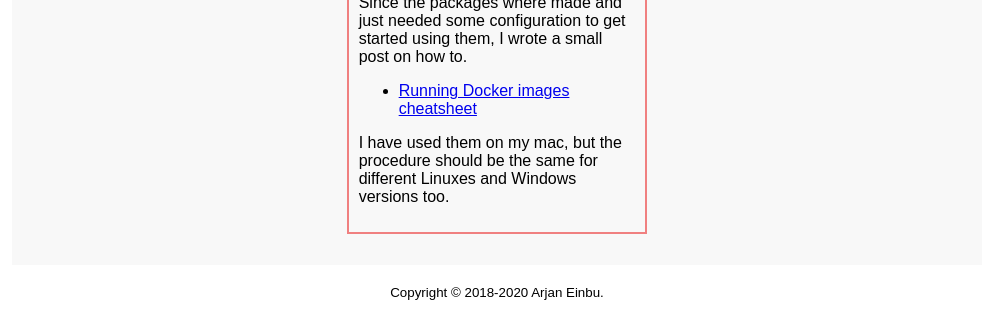
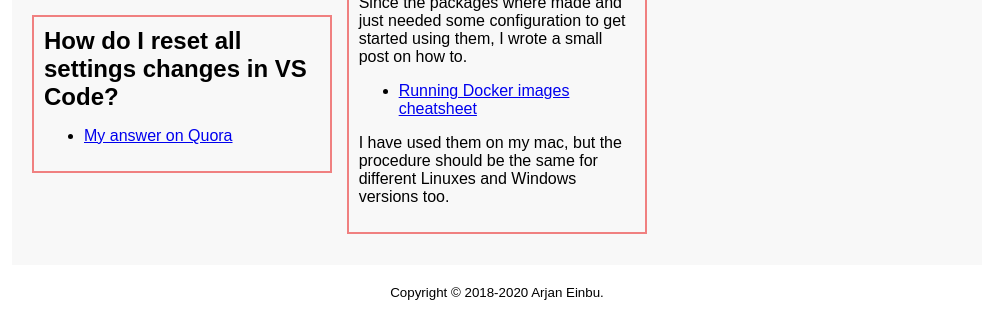
Before and after one commit to aeinbu/aeinbu.github.io, a website: page index.html in a window 1280 px wide. Shown: the part 1247-1567 px from the top of the page, without its empty margins (143-1135 px from the left). Drawn offline with Linux system fonts and the light colour scheme.

Commit message:
Added article about quora answer on "reset settings in vscode"

```diff
--- a/index.html
+++ b/index.html
@@ -74,6 +74,15 @@
 			<article class="picframe">
 				<img src="https://farm8.staticflickr.com/7049/6915161542_d8154259f1.jpg" />
 				<div class="caption">Tarifa, España</div>
+			</article>
+
+			<article class="block border">
+				<h2>How do I reset all settings changes in VS Code?</h2>
+				<ul>
+					<li>
+						<a href="https://www.quora.com/How-do-I-reset-all-settings-changes-in-VS-Code/answer/Arjan-Einbu?__nsrc__=4&__snid3__=7002574443">My answer on Quora</a>
+					</li>
+				</ul>
 			</article>
 
 			<article class="block border">
```
